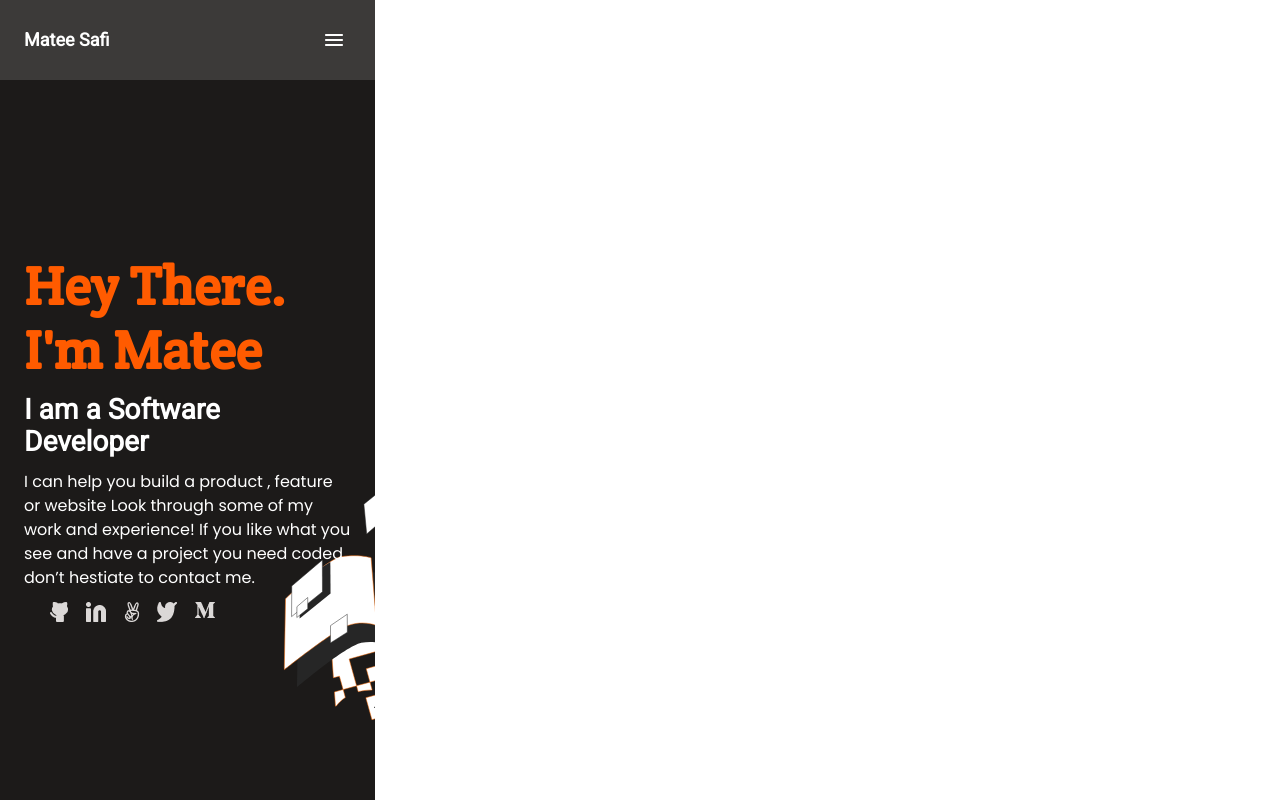
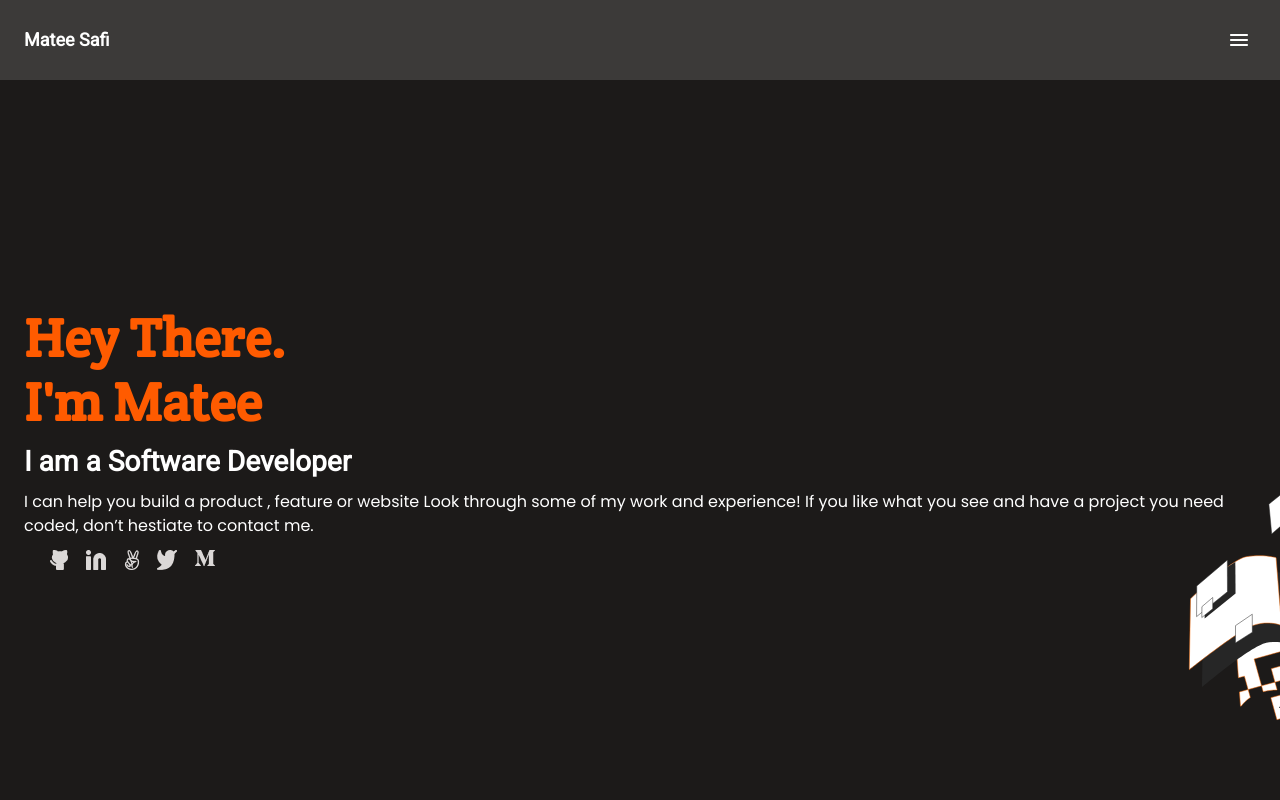
Before and after one commit to matee-safi/My-Portfolio, a website: page index.html in a window 1280 px wide. Drawn offline with Linux system fonts and the light colour scheme.

Commit message:
update according to linter requirements

```diff
--- a/styles.css
+++ b/styles.css
@@ -1,7 +1,5 @@
 @import url('https://fonts.googleapis.com/css2?family=Crete+Round&family=Inter&family=Poppins&family=Roboto&display=swap');
-html {
-  width: 375px;
-}
+
 * {
   padding: 0;
   margin: 0;
```
